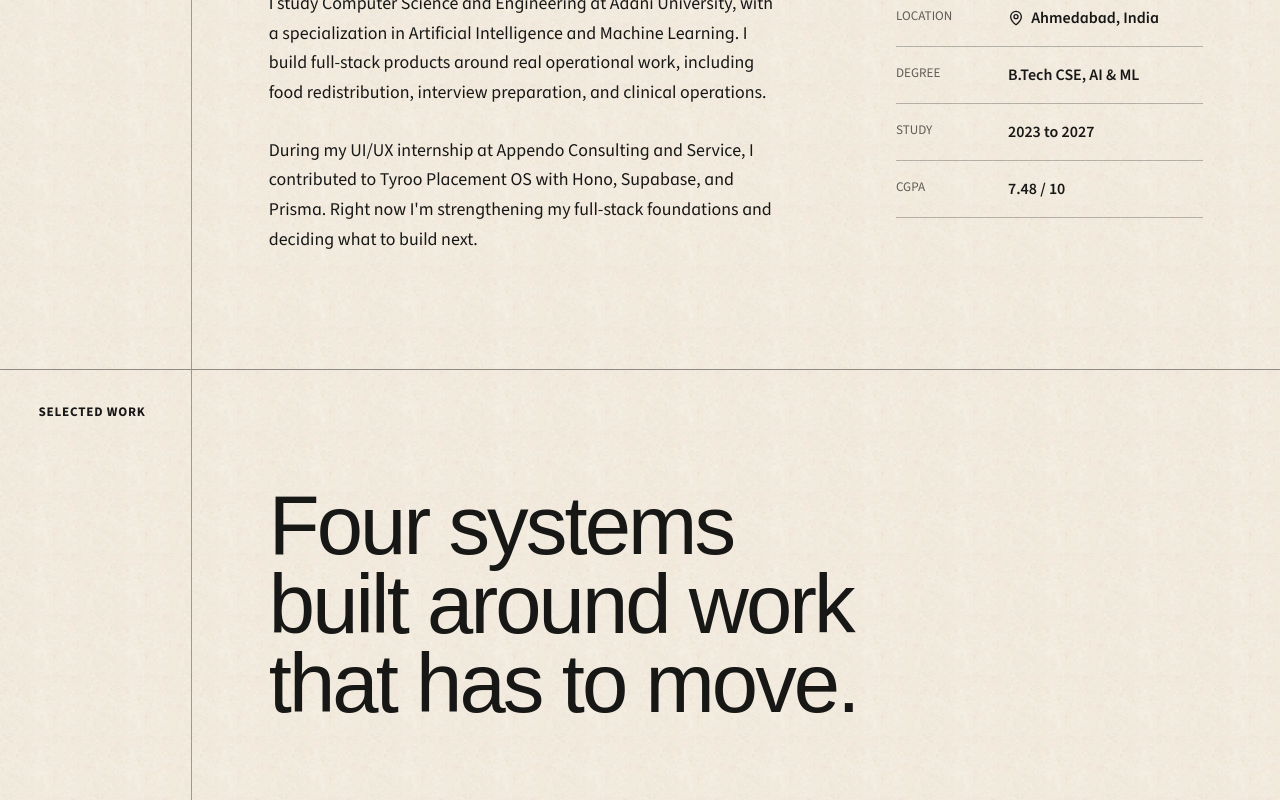
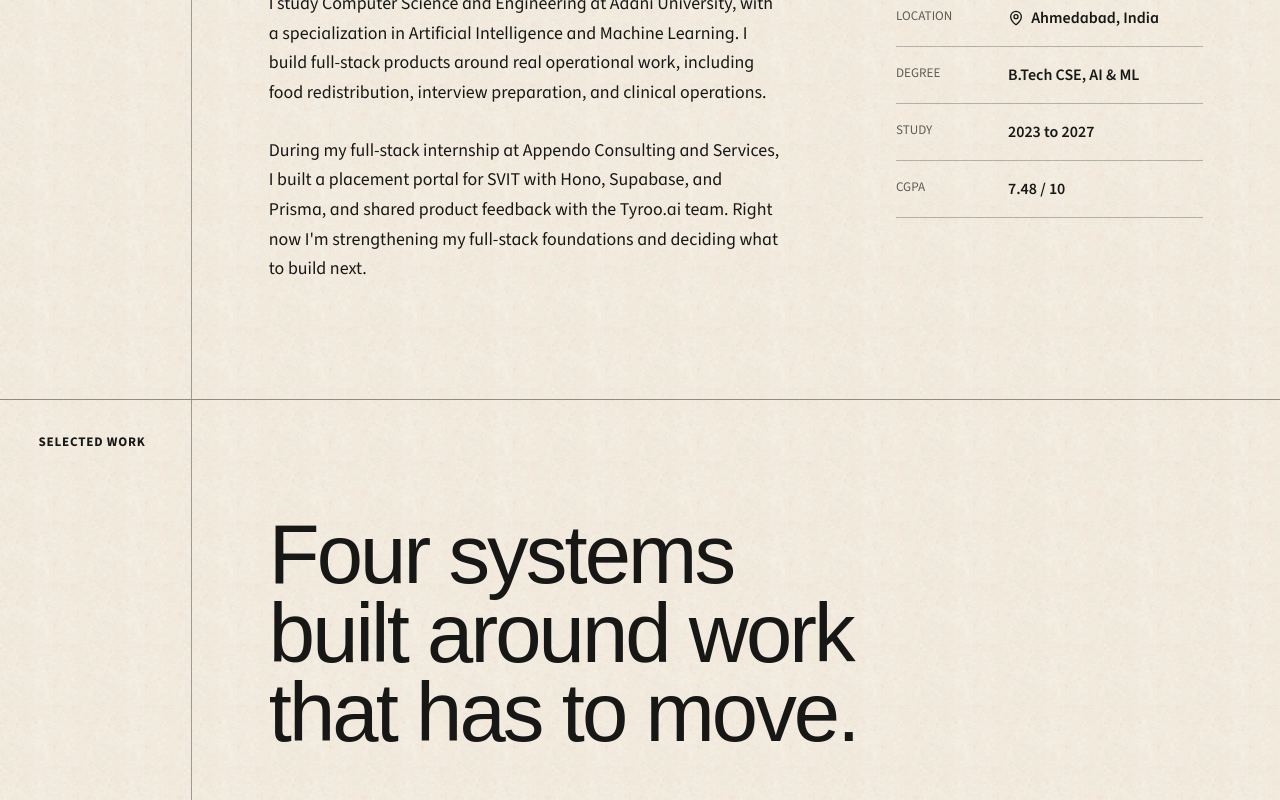
Before and after one commit to meetmehta0685/meet-mehta-portfolio, a Next.js app: page / in a window 1280 px wide. Shown: the part 1320-2120 px from the top of the page. Built offline with nearby package versions, Linux system fonts and the light colour scheme; a web font is replaced by a local one.

Commit message:
Update portfolio internship experience

```diff
--- a/src/app/page.tsx
+++ b/src/app/page.tsx
@@ -12,8 +12,8 @@ import { GithubIcon, LinkedinIcon } from "./components/Icons";
 const skillGroups = [
   { label: "Languages", skills: ["TypeScript", "JavaScript", "Python", "C"] },
   { label: "Frontend", skills: ["React", "Next.js", "Tailwind CSS", "HTML", "CSS"] },
-  { label: "Backend & data", skills: ["Node.js", "Express", "Hono", "PostgreSQL", "Supabase", "Prisma"] },
-  { label: "Tools", skills: ["AWS", "Docker", "Git", "GitHub", "Vercel"] },
+  { label: "Backend & data", skills: ["Node.js", "Express.js", "Hono", "FastAPI", "REST APIs", "PostgreSQL", "Supabase", "Neon", "Prisma", "MongoDB"] },
+  { label: "AI, realtime & tools", skills: ["Groq", "OpenRouter", "Whisper", "LiveKit", "Ably", "AWS", "Docker", "Git", "GitHub", "Vercel"] },
 ];
 
 const certifications = [
@@ -111,7 +111,7 @@ export default function Home() {
           <h2>A builder between interface and infrastructure.</h2>
           <div className="about-copy">
             <p>I study Computer Science and Engineering at Adani University, with a specialization in Artificial Intelligence and Machine Learning. I build full-stack products around real operational work, including food redistribution, interview preparation, and clinical operations.</p>
-            <p>During my UI/UX internship at Appendo Consulting and Service, I contributed to Tyroo Placement OS with Hono, Supabase, and Prisma. Right now I&apos;m strengthening my full-stack foundations and deciding what to build next.</p>
+            <p>During my full-stack internship at Appendo Consulting and Services, I built a placement portal for SVIT with Hono, Supabase, and Prisma, and shared product feedback with the Tyroo.ai team. Right now I&apos;m strengthening my full-stack foundations and deciding what to build next.</p>
           </div>
           <dl className="about-facts">
             <div><dt>Location</dt><dd><MapPin size={16} aria-hidden="true" /> Ahmedabad, India</dd></div>
@@ -170,12 +170,13 @@ export default function Home() {
             <h2>Work and credentials.</h2>
             <article className="experience-entry">
               <div className="experience-date">May to Jul 2026 · Vadodara</div>
-              <h3>Appendo Consulting and Service</h3>
-              <p className="experience-role">UI/UX Intern</p>
+              <h3>Appendo Consulting and Services</h3>
+              <p className="experience-role">Full Stack Developer Intern</p>
               <ul>
-                <li>Built student dashboards, a placement-drive calendar, and analytics modules for Tyroo Placement OS.</li>
-                <li>Turned product requirements and prototypes into responsive workflows for placement management and mock interviews.</li>
-                <li>Worked across product and engineering on reusable, accessible interface patterns.</li>
+                <li>Built a placement portal for SVIT with student dashboards, a placement-drive calendar, and analytics modules using Hono, Supabase, and Prisma.</li>
+                <li>Translated product requirements and prototypes into responsive desktop and mobile workflows for placement management and mock interviews.</li>
+                <li>Worked with product and engineering to refine reusable, accessible interface patterns across student-facing screens.</li>
+                <li>Shared product feedback with the Tyroo.ai team during feature development.</li>
               </ul>
             </article>
           </div>
```
Also changed, not shown: 2 other files (tests, documents, lock files or other folders).
